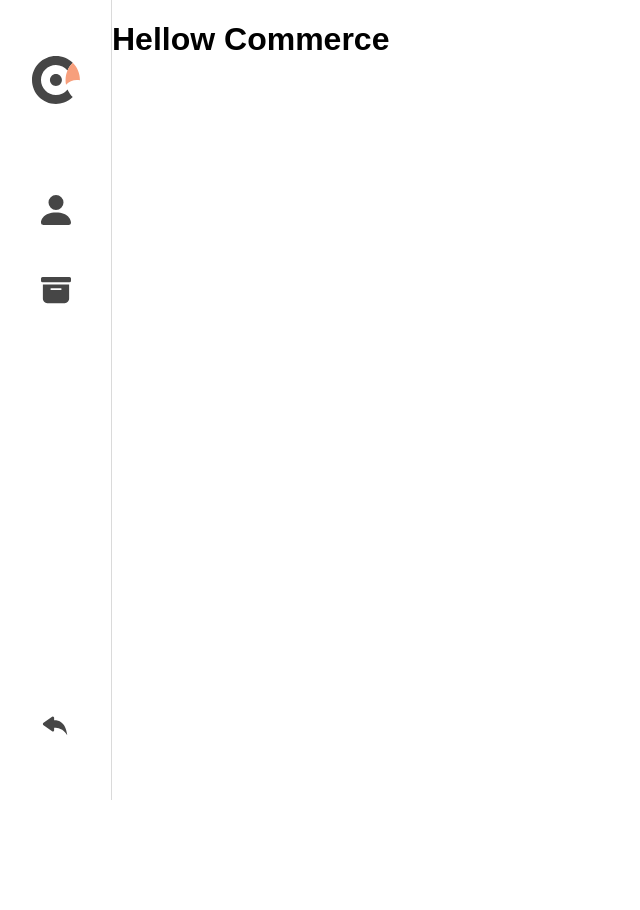
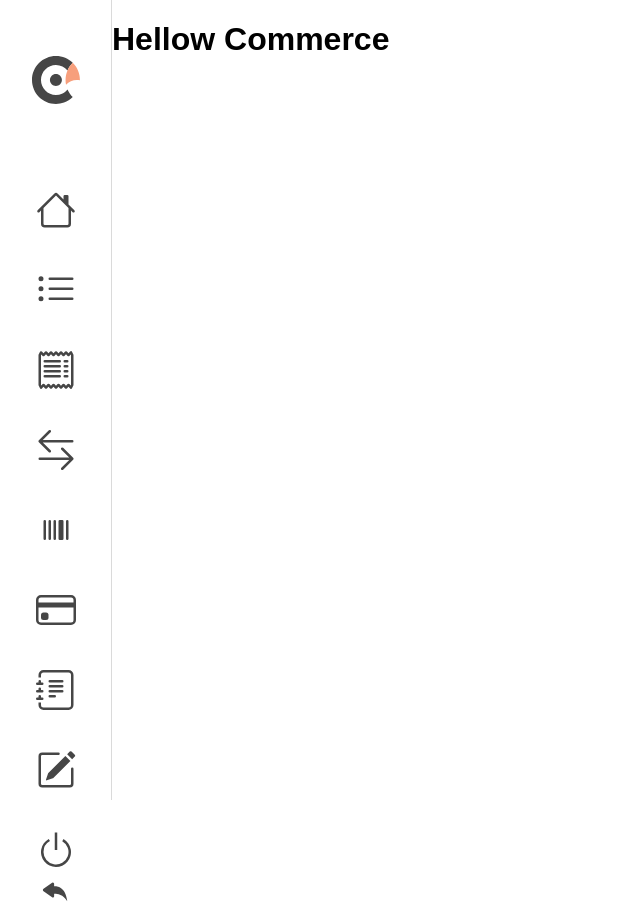
Before and after one commit to zCaioSantos/commerce-frontend, a React (Vite) app: page /tests in a window 1280 px wide. Shown: the whole page, without its empty margins (0-640 px from the left). Before the commit the page ends 800 px from the top, so only its background shows below. Built offline with nearby package versions, Linux system fonts and the light colour scheme.

Commit message:
feat: add active sidebaritem

```diff
--- a/src/components/Sidebar/Controller.tsx
+++ b/src/components/Sidebar/Controller.tsx
@@ -1,6 +1,7 @@
 import { Layout } from './Layout';
-//import { useData } from './data';
+import { useData } from './data';
+
 export function Controller() {
- // const { data } = useData();
- return <Layout />;
+ const { data } = useData();
+ return <Layout data={data} />;
 }
--- a/src/components/Sidebar/Layout.tsx
+++ b/src/components/Sidebar/Layout.tsx
@@ -1,29 +1,37 @@
-import {
- BsFillArchiveFill,
- BsFillReplyFill,
- BsPersonFill,
-} from 'react-icons/bs';
+import { useNavigate } from 'react-router-dom';
 import { LogoCommerceSimples } from '../../assets/images';
-import { Button, Container, Logo } from './styles';
+import { SidebarItem } from '../SidebarItem';
+import { LayoutProps } from './types';
+import { Container, Logo } from './styles';
+import { BsFillReplyFill } from 'react-icons/bs';
 
-export function Layout() {
+export function Layout({ data: { sidebarItems } }: LayoutProps) {
+ const navigate = useNavigate();
  return (
   <Container>
    <div className="header">
     <Logo src={LogoCommerceSimples} alt="Logo Commerce" />
     <nav>
-     <Button>
-      <BsPersonFill />
-     </Button>
-     <Button>
-      <BsFillArchiveFill size={30} />
-     </Button>
+     {sidebarItems.map(({ id, icon, route, isActive }) => (
+      <SidebarItem
+       data={{
+        icon,
+        navigate: () => navigate(route),
+        isActive,
+       }}
+       key={id}
+      />
+     ))}
     </nav>
    </div>
    <div className="footer">
-    <Button>
-     <BsFillReplyFill size={30} />
-    </Button>
+    <SidebarItem
+     data={{
+      icon: <BsFillReplyFill size={30} />,
+      navigate: () => navigate('/logout'),
+      isActive: false,
+     }}
+    />
    </div>
   </Container>
  );
--- /dev/null
+++ b/src/components/Sidebar/data.tsx
@@ -0,0 +1,11 @@
+import { useActiveMenuData } from '../../services/hooks';
+
+export const useData = () => {
+ const { menu } = useActiveMenuData();
+
+ const data = {
+  sidebarItems: menu,
+ };
+
+ return { data };
+};
--- a/src/components/Sidebar/styles.ts
+++ b/src/components/Sidebar/styles.ts
@@ -30,23 +30,3 @@ export const Logo = styled.img`
  width: 3rem;
  height: 3rem;
 `;
-
-export const Button = styled.button`
- width: 40px;
- height: 40px;
-
- display: flex;
- align-items: center;
- justify-content: center;
-
- font-size: 2.5rem;
- color: #464646;
-
- background: transparent;
-
- cursor: pointer;
- transition: color 0.3s ease;
- &:hover {
-  color: #f79f7c;
- }
-`;
--- /dev/null
+++ b/src/components/Sidebar/types.ts
@@ -0,0 +1,13 @@
+import { ReactNode } from 'react';
+
+export interface LayoutProps {
+ data: {
+  sidebarItems: SidebarProps[];
+ };
+}
+export interface SidebarProps {
+ id: string;
+ route: string;
+ icon: ReactNode;
+ isActive: boolean;
+}
```
